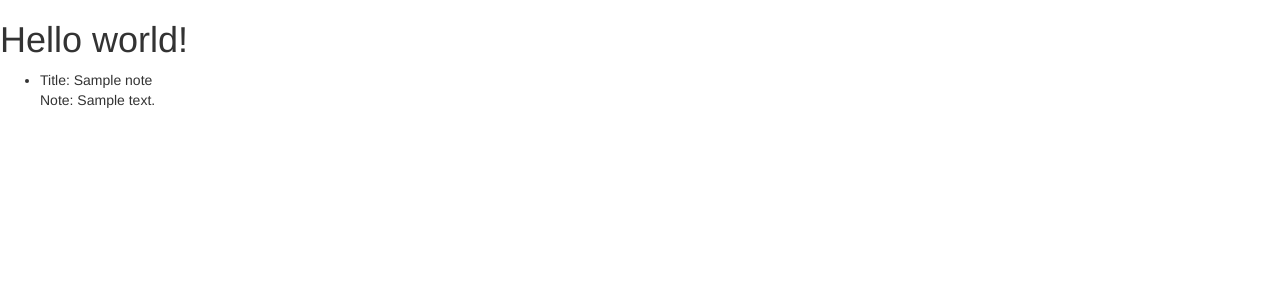
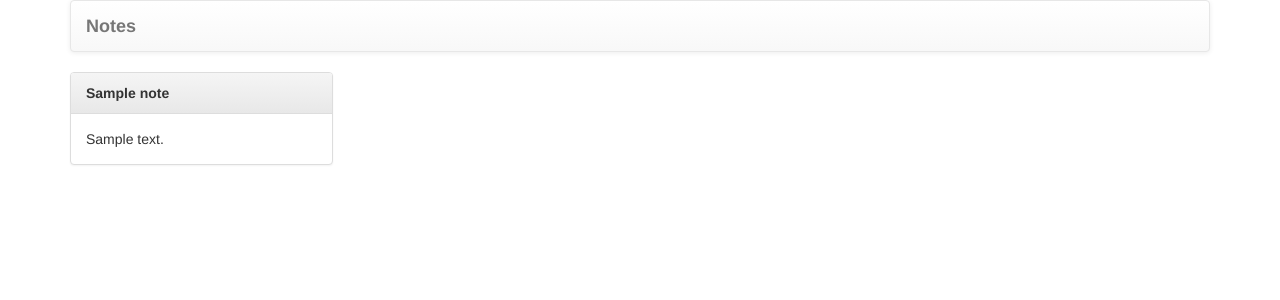
Before and after one commit to cr8ivecodesmith/moe_django_basics, a Python web app: template djnotes/templates/notes/index.html in a window 1280 px wide. Shown: the top 300 px of the page. Run offline with Jinja, Linux system fonts and the light colour scheme; the template is opened without the code that fills it: most values are stand-ins (such as "Sample title", 1, 10 or a date in 2020); some libraries are stand-ins or nearby versions.

Commit message:
Utilized bootstrap classes and restructured the layout

```diff
--- a/djnotes/templates/notes/index.html
+++ b/djnotes/templates/notes/index.html
@@ -12,18 +12,44 @@
 
 </head>
 <body>
-    <h1>Hello world!</h1>
-    <ul>
+<div class="container">
+
+{# Header section #}
+<div class="navbar navbar-default">
+    <div class="container-fluid">
+        <div class="navbar-header">
+            <button type="button" class="navbar-toggle" data-toggle="collapse" data-target=".navbar-responsive-collapse">
+                <span class="icon-bar"></span>
+                <span class="icon-bar"></span>
+                <span class="icon-bar"></span>
+            </button>
+            <a class="navbar-brand" href="javascript:void(0)">
+                <strong>Notes</strong>
+            </a>
+        </div>
+        <div class="navbar-collapse collapse navbar-responsive-collapse">
+        </div>
+    </div>
+</div>
+
+{# Content section #}
+<div class="row">
         {% for note in notes %}
-        <li>
-            <div>
-                Title: {{ note.title }} <br>
-                Note: {{ note.note }}
+        <div class="col-md-3">
+            <div class="panel panel-default">
+                <div class="panel-heading">
+                    <strong>{{ note.title }}</strong>
+                </div>
+                <div class="panel-body">
+                    {{ note.note }}
+                </div>
             </div>
-        </li>
+        </div>
         {% endfor %}
-    </ul>
+    </div>
+</div>
 
+{# JS section #}
 <script src="http://code.jquery.com/jquery-2.2.4.min.js"></script>
 <script src="https://maxcdn.bootstrapcdn.com/bootstrap/3.3.6/js/bootstrap.min.js"></script>
 </body>
```
